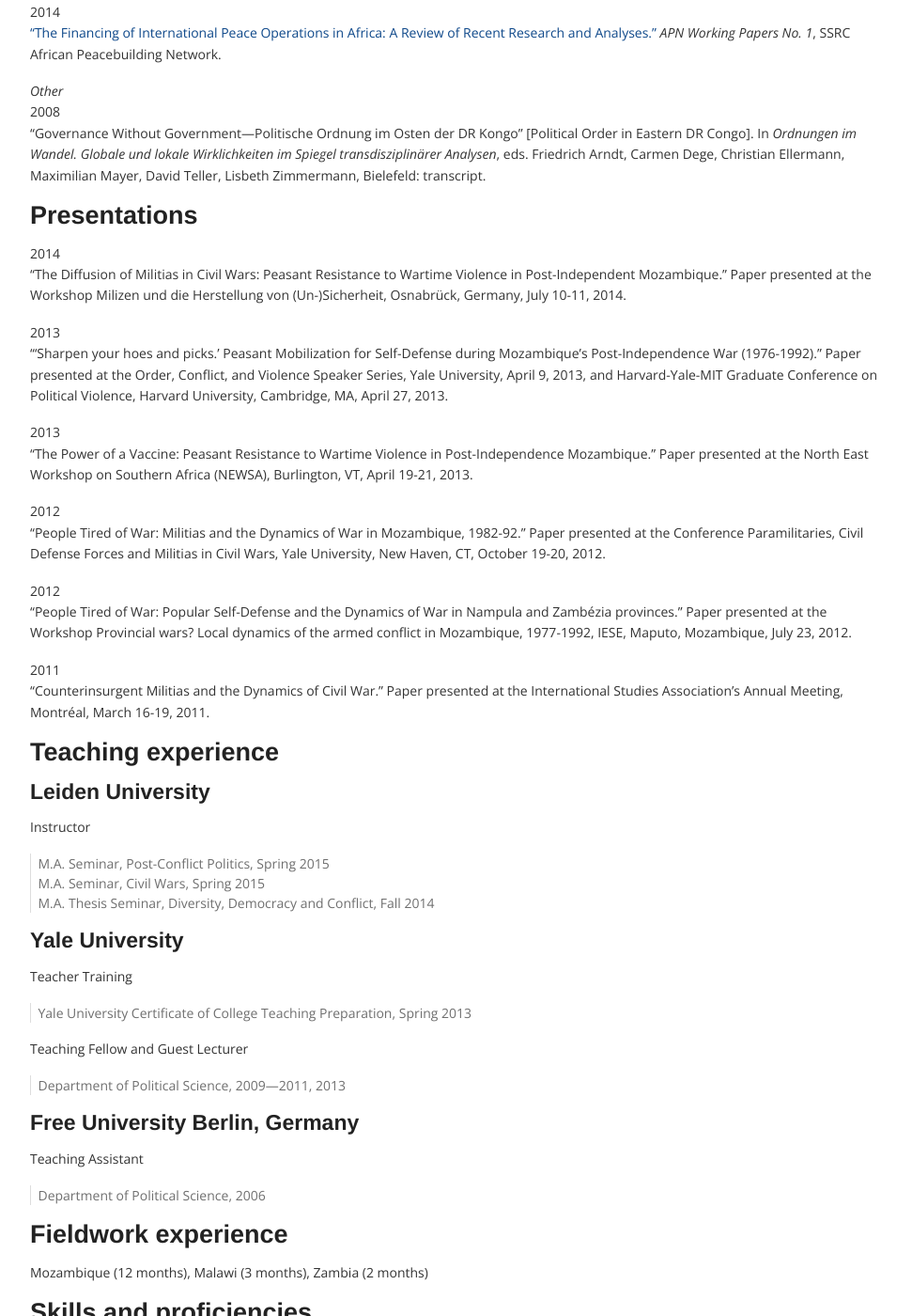
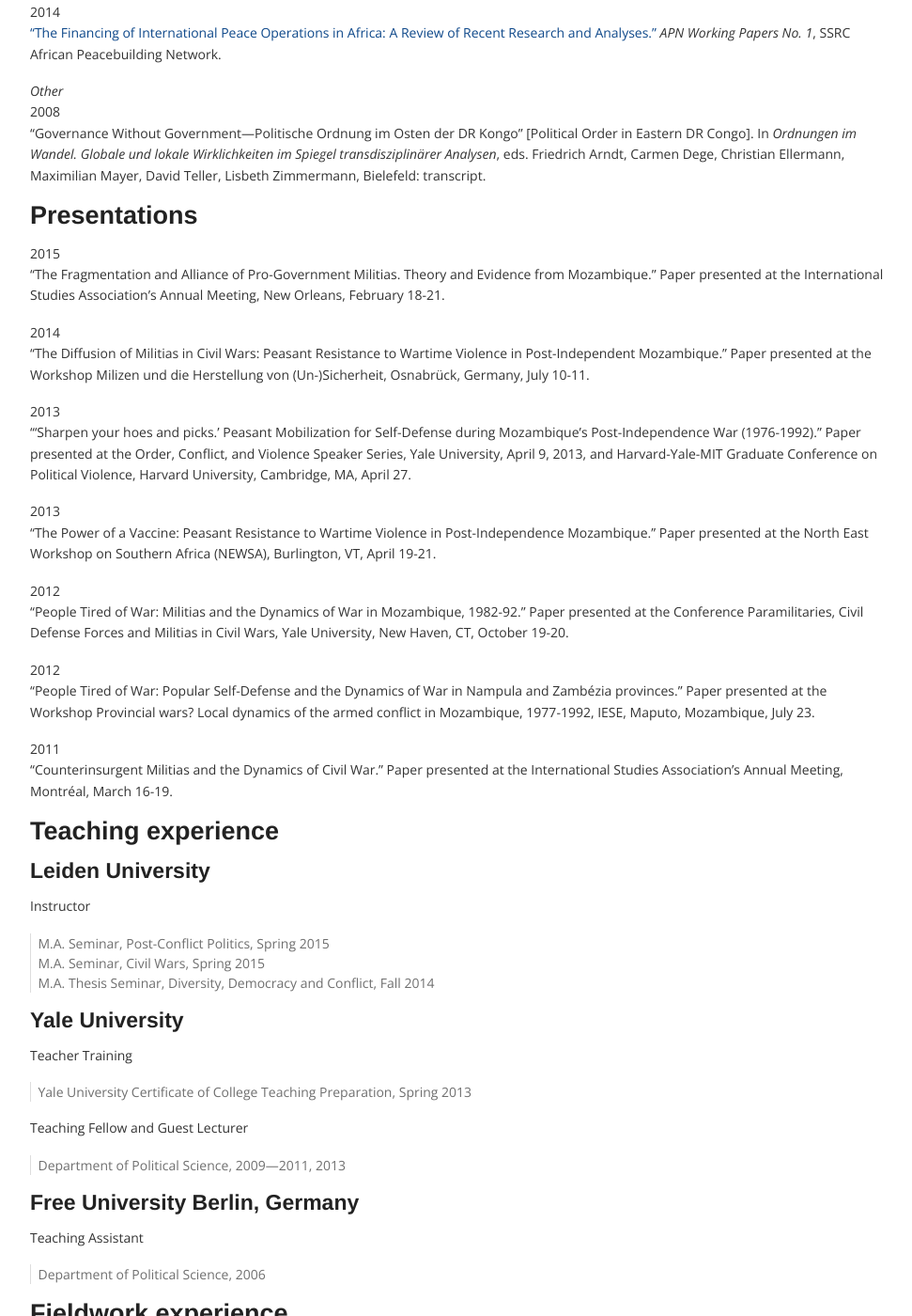
Before and after one commit to corinnajentzsch/corinnajentzsch.github.io, a Jekyll site: the page built from cv.md, in a window 1280 px wide and 1400 px high, scrolled down 1562 px. Shown: the whole window at 94% size, without its empty margins (153-1124 px from the left). Built offline with Jekyll 4.4.1, drawn with Linux system fonts in a browser that asks for light colours; nearby versions of some CDN libraries; library files that are not in the unit come from our copies.

Commit message:
Updated cv.md

```diff
--- a/cv.md
+++ b/cv.md
@@ -69,26 +69,26 @@ _Other_
 
 ### Presentations
 
+2015
+“The Fragmentation and Alliance of Pro-Government Militias. Theory and Evidence from Mozambique.” Paper presented at the International Studies Association’s Annual Meeting, New Orleans, February 18-21.
+
 2014
-“The Diffusion of Militias in Civil Wars: Peasant Resistance to Wartime
-Violence in Post-Independent Mozambique.” Paper presented at the Workshop
-Milizen und die Herstellung von (Un-)Sicherheit, Osnabrück, Germany, July 10-11,
-2014.
+“The Diffusion of Militias in Civil Wars: Peasant Resistance to Wartime Violence in Post-Independent Mozambique.” Paper presented at the Workshop Milizen und die Herstellung von (Un-)Sicherheit, Osnabrück, Germany, July 10-11.
 
 2013
-“‘Sharpen your hoes and picks.’ Peasant Mobilization for Self-Defense during Mozambique’s Post-Independence War (1976-1992).” Paper presented at the Order, Conflict, and Violence Speaker Series, Yale University, April 9, 2013, and Harvard-Yale-MIT Graduate Conference on Political Violence, Harvard University, Cambridge, MA, April 27, 2013.
+“‘Sharpen your hoes and picks.’ Peasant Mobilization for Self-Defense during Mozambique’s Post-Independence War (1976-1992).” Paper presented at the Order, Conflict, and Violence Speaker Series, Yale University, April 9, 2013, and Harvard-Yale-MIT Graduate Conference on Political Violence, Harvard University, Cambridge, MA, April 27.
 
 2013
-“The Power of a Vaccine: Peasant Resistance to Wartime Violence in Post-Independence Mozambique.” Paper presented at the North East Workshop on Southern Africa (NEWSA), Burlington, VT, April 19-21, 2013.
+“The Power of a Vaccine: Peasant Resistance to Wartime Violence in Post-Independence Mozambique.” Paper presented at the North East Workshop on Southern Africa (NEWSA), Burlington, VT, April 19-21.
 
 2012
-“People Tired of War: Militias and the Dynamics of War in Mozambique, 1982-92.” Paper presented at the Conference Paramilitaries, Civil Defense Forces and Militias in Civil Wars, Yale University, New Haven, CT, October 19-20, 2012.
+“People Tired of War: Militias and the Dynamics of War in Mozambique, 1982-92.” Paper presented at the Conference Paramilitaries, Civil Defense Forces and Militias in Civil Wars, Yale University, New Haven, CT, October 19-20.
 
 2012
-“People Tired of War: Popular Self-Defense and the Dynamics of War in Nampula and Zambézia provinces.” Paper presented at the Workshop Provincial wars? Local dynamics of the armed conflict in Mozambique, 1977-1992, IESE, Maputo, Mozambique, July 23, 2012.
+“People Tired of War: Popular Self-Defense and the Dynamics of War in Nampula and Zambézia provinces.” Paper presented at the Workshop Provincial wars? Local dynamics of the armed conflict in Mozambique, 1977-1992, IESE, Maputo, Mozambique, July 23.
 
 2011
-“Counterinsurgent Militias and the Dynamics of Civil War.” Paper presented at the International Studies Association’s Annual Meeting, Montréal, March 16-19, 2011.
+“Counterinsurgent Militias and the Dynamics of Civil War.” Paper presented at the International Studies Association’s Annual Meeting, Montréal, March 16-19.
 
 ### Teaching experience
 
```
